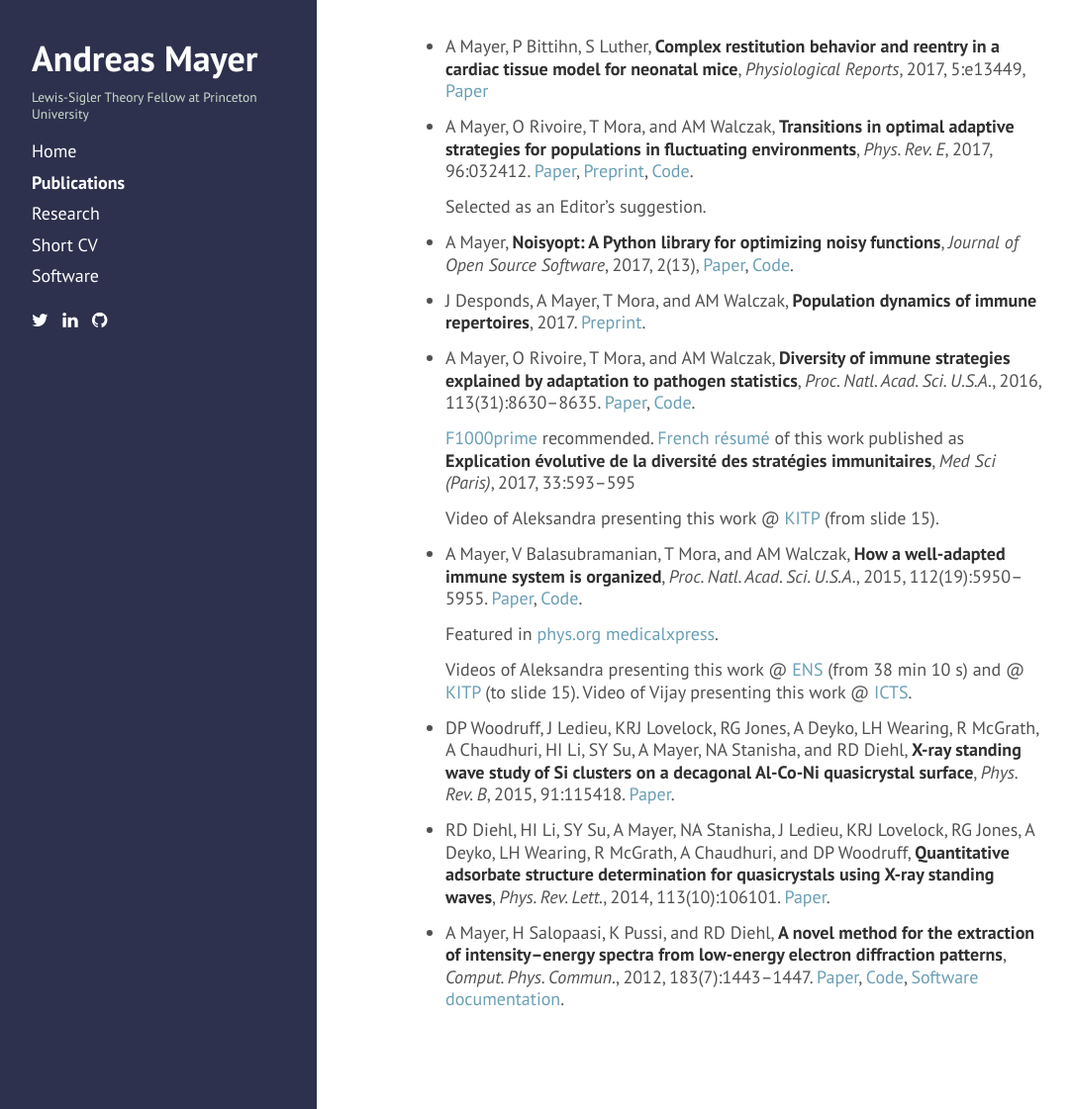
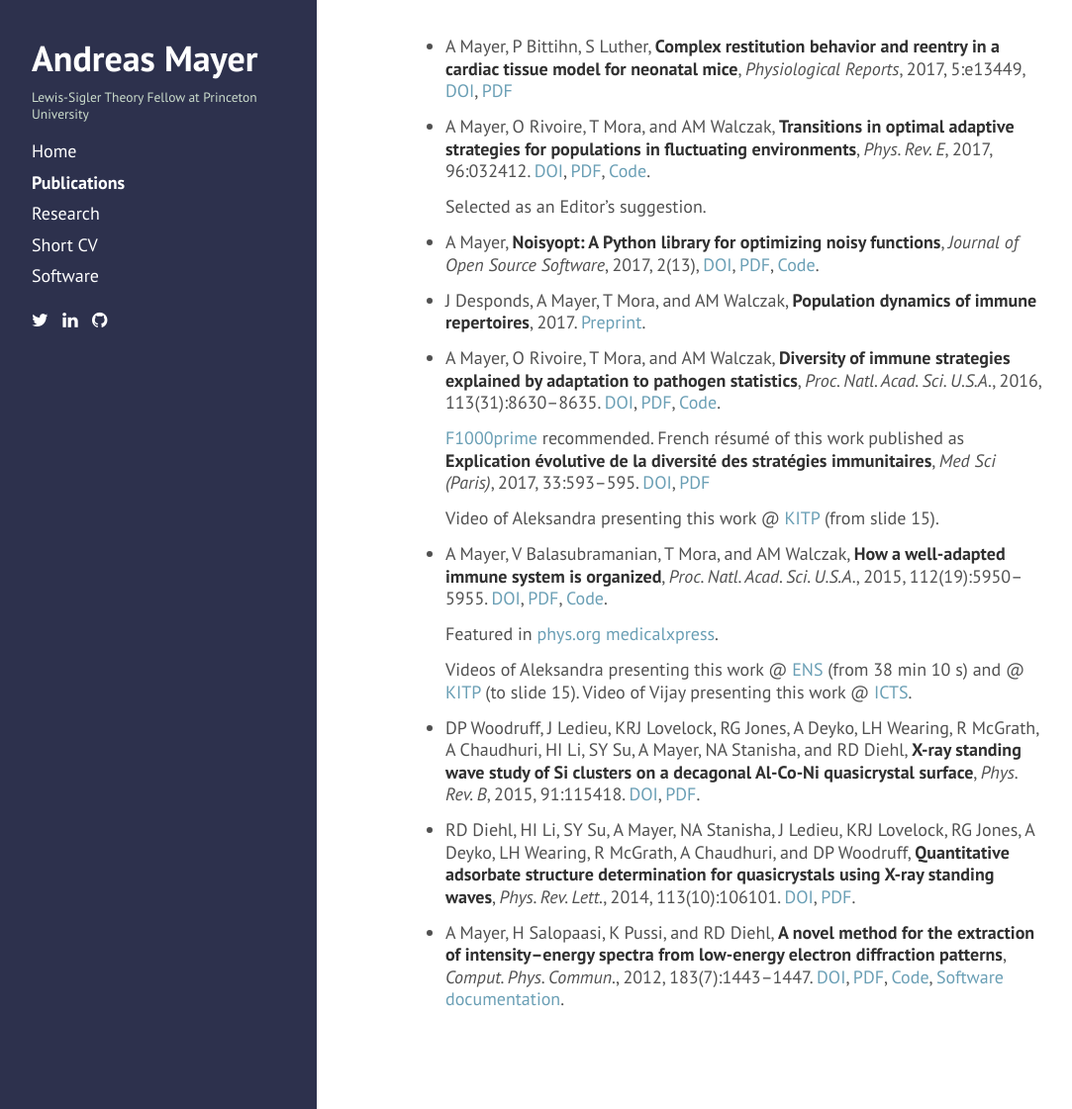
Before and after one commit to andim/andim.github.io, a Jekyll site: the page built from publications.md, in a window 1280 px wide and 1121 px high. Shown: the whole window at 99% size, without its empty margins (4-1087 px from the left). Built offline with Jekyll 4.4.1, drawn with Linux system fonts in a browser that asks for light colours; nearby versions of some CDN libraries.

Commit message:
added pdf links for all paper

```diff
--- a/publications.md
+++ b/publications.md
@@ -3,30 +3,30 @@ layout: page
 title: Publications
 ---
 
-* A Mayer, P Bittihn, S Luther, **Complex restitution behavior and reentry in a cardiac tissue model for neonatal mice**, *Physiological Reports*, 2017, 5:e13449, [Paper](http://doi.org/10.14814/phy2.13449)
+* A Mayer, P Bittihn, S Luther, **Complex restitution behavior and reentry in a cardiac tissue model for neonatal mice**, *Physiological Reports*, 2017, 5:e13449, [DOI](http://doi.org/10.14814/phy2.13449), [PDF](http://physics.princeton.edu/~am66/paper/2017miceheart.pdf)
 
-*   A Mayer, O Rivoire, T Mora, and AM Walczak, **Transitions in optimal adaptive strategies for populations in fluctuating environments**, *Phys. Rev. E*, 2017, 96:032412. [Paper](https://doi.org/10.1103/PhysRevE.96.032412), [Preprint](https://arxiv.org/abs/1703.09780), [Code](https://github.com/andim/transitions-paper).
+*   A Mayer, O Rivoire, T Mora, and AM Walczak, **Transitions in optimal adaptive strategies for populations in fluctuating environments**, *Phys. Rev. E*, 2017, 96:032412. [DOI](http://doi.org/10.1103/PhysRevE.96.032412), [PDF](http://physics.princeton.edu/~am66/paper/2017transitions.pdf), [Code](http://github.com/andim/transitions-paper).
 
     Selected as an Editor's suggestion.
 
-*   A Mayer, **Noisyopt: A Python library for optimizing noisy functions**, *Journal of Open Source Software*, 2017, 2(13), [Paper](https://doi.org/10.21105/joss.00258), [Code](https://github.com/andim/noisyopt).
+*   A Mayer, **Noisyopt: A Python library for optimizing noisy functions**, *Journal of Open Source Software*, 2017, 2(13), [DOI](http://doi.org/10.21105/joss.00258), [PDF](http://physics.princeton.edu/~am66/paper/2017noisyopt.pdf), [Code](http://github.com/andim/noisyopt).
 
-*   J Desponds, A Mayer, T Mora, and AM Walczak, **Population dynamics of immune repertoires**, 2017. [Preprint](https://doi.org/10.1101/112755).
+*   J Desponds, A Mayer, T Mora, and AM Walczak, **Population dynamics of immune repertoires**, 2017. [Preprint](http://doi.org/10.1101/112755).
 
-*   A Mayer, O Rivoire, T Mora, and AM Walczak, **Diversity of immune strategies explained by adaptation to pathogen statistics**, *Proc. Natl. Acad. Sci. U.S.A.*, 2016, 113(31):8630--8635. [Paper](http://dx.doi.org/10.1073/pnas.1600663113), [Code](https://github.com/andim/evolimmune).
+*   A Mayer, O Rivoire, T Mora, and AM Walczak, **Diversity of immune strategies explained by adaptation to pathogen statistics**, *Proc. Natl. Acad. Sci. U.S.A.*, 2016, 113(31):8630--8635. [DOI](http://dx.doi.org/10.1073/pnas.1600663113), [PDF](http://physics.princeton.edu/~am66/paper/2016evolimmune.pdf), [Code](http://github.com/andim/evolimmune).
 
-    [F1000prime](https://f1000.com/prime/726559726) recommended. [French résumé](https://doi.org/10.1051/medsci/20173306012) of this work published as **Explication évolutive de la diversité des stratégies immunitaires**, *Med Sci (Paris)*, 2017, 33:593–595
+    [F1000prime](http://f1000.com/prime/726559726) recommended. French résumé of this work published as **Explication évolutive de la diversité des stratégies immunitaires**, *Med Sci (Paris)*, 2017, 33:593–595. [DOI](http://doi.org/10.1051/medsci/20173306012), [PDF](http://physics.princeton.edu/~am66/paper/2017evolimmunefr.pdf)
 
     Video of Aleksandra presenting this work @ [KITP](http://online.kitp.ucsb.edu/online/immuno16/walczak/) (from slide 15).
 
-*   A Mayer, V Balasubramanian, T Mora, and AM Walczak, **How a well-adapted immune system is organized**, *Proc. Natl. Acad. Sci. U.S.A.*, 2015, 112(19):5950--5955. [Paper](http://dx.doi.org/10.1073/pnas.1421827112), [Code](https://github.com/andim/optimmune).
+*   A Mayer, V Balasubramanian, T Mora, and AM Walczak, **How a well-adapted immune system is organized**, *Proc. Natl. Acad. Sci. U.S.A.*, 2015, 112(19):5950--5955. [DOI](http://dx.doi.org/10.1073/pnas.1421827112), [PDF](http://physics.princeton.edu/~am66/paper/2015optimmune.pdf), [Code](http://github.com/andim/optimmune).
 
     Featured in [phys.org medicalxpress](http://medicalxpress.com/news/2015-05-host-thyself-immune-self-organizes-minimize.html).
 
     Videos of Aleksandra presenting this work @ [ENS](http://www.savoirs.ens.fr/expose.php?id=2333) (from 38 min 10 s) and @ [KITP](http://online.kitp.ucsb.edu/online/immuno16/walczak/) (to slide 15). Video of Vijay presenting this work @ [ICTS](http://www.youtube.com/watch?v=7xnvNp8SKJY&t=32m0s).
 
-*   DP Woodruff, J Ledieu, KRJ Lovelock, RG Jones, A Deyko, LH Wearing, R McGrath, A Chaudhuri, HI Li, SY Su, A Mayer, NA Stanisha, and RD Diehl, **X-ray standing wave study of Si clusters on a decagonal Al-Co-Ni quasicrystal surface**, *Phys. Rev. B*, 2015, 91:115418. [Paper](http://dx.doi.org/10.1103/PhysRevB.91.115418).
+*   DP Woodruff, J Ledieu, KRJ Lovelock, RG Jones, A Deyko, LH Wearing, R McGrath, A Chaudhuri, HI Li, SY Su, A Mayer, NA Stanisha, and RD Diehl, **X-ray standing wave study of Si clusters on a decagonal Al-Co-Ni quasicrystal surface**, *Phys. Rev. B*, 2015, 91:115418. [DOI](http://dx.doi.org/10.1103/PhysRevB.91.115418), [PDF](http://physics.princeton.edu/~am66/paper/2015quasicrystal.pdf).
 
-*   RD Diehl, HI Li, SY Su, A Mayer, NA Stanisha, J Ledieu, KRJ Lovelock, RG Jones, A Deyko, LH Wearing, R McGrath, A Chaudhuri, and DP Woodruff, **Quantitative adsorbate structure determination for quasicrystals using X-ray standing waves**, *Phys. Rev. Lett.*, 2014, 113(10):106101. [Paper](http://dx.doi.org/10.1103/PhysRevLett.113.106101).
+*   RD Diehl, HI Li, SY Su, A Mayer, NA Stanisha, J Ledieu, KRJ Lovelock, RG Jones, A Deyko, LH Wearing, R McGrath, A Chaudhuri, and DP Woodruff, **Quantitative adsorbate structure determination for quasicrystals using X-ray standing waves**, *Phys. Rev. Lett.*, 2014, 113(10):106101. [DOI](http://dx.doi.org/10.1103/PhysRevLett.113.106101), [PDF](http://physics.princeton.edu/~am66/paper/2014quasicrystal.pdf).
 
-*   A Mayer, H Salopaasi, K Pussi, and RD Diehl, **A novel method for the extraction of intensity--energy spectra from low-energy electron diffraction patterns**, *Comput. Phys. Commun.*, 2012, 183(7):1443--1447. [Paper](http://dx.doi.org/10.1016/j.cpc.2012.02.019), [Code](https://github.com/andim/easyleed), [Software documentation](http://andim.github.io/easyleed/).
+*   A Mayer, H Salopaasi, K Pussi, and RD Diehl, **A novel method for the extraction of intensity--energy spectra from low-energy electron diffraction patterns**, *Comput. Phys. Commun.*, 2012, 183(7):1443--1447. [DOI](http://dx.doi.org/10.1016/j.cpc.2012.02.019), [PDF](http://physics.princeton.edu/~am66/paper/2012easyleed.pdf), [Code](http://github.com/andim/easyleed), [Software documentation](http://andim.github.io/easyleed/).
```
